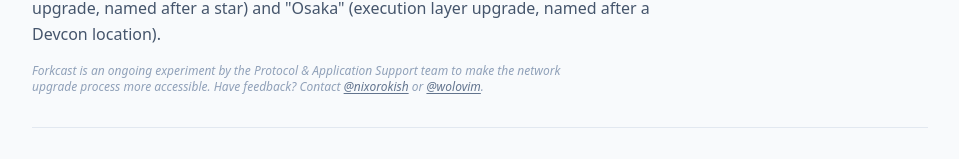
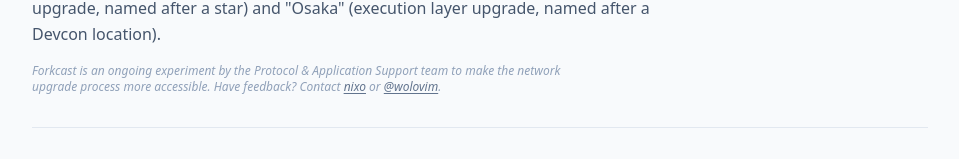
Before and after one commit to jmcpheron/forkcast, a React (Vite) app: page /upgrade/fusaka in a window 1280 px wide. Shown: the part 236-395 px from the top of the page, without its empty margins (160-1119 px from the left). Built offline with nearby package versions, Linux system fonts and the light colour scheme.

Commit message:
edit second contact info location

```diff
--- a/src/components/PublicNetworkUpgradePage.tsx
+++ b/src/components/PublicNetworkUpgradePage.tsx
@@ -658,12 +658,10 @@ const PublicNetworkUpgradePage: React.FC<PublicNetworkUpgradePageProps> = ({
               <p className="text-xs text-slate-400 italic max-w-xl">
               Forkcast is an ongoing experiment by the Protocol & Application Support team to make the network upgrade process more accessible. Have feedback? Contact{' '}
                 <a
-                  href="https://x.com/nixorokish"
-                  target="_blank"
-                  rel="noopener noreferrer"
+                  href="mailto:nixo@ethereum.org"
                   className="text-slate-500 hover:text-slate-700 underline decoration-1 underline-offset-2"
                 >
-                  @nixorokish
+                  nixo
                 </a>
                 {' '}or{' '}
                 <a
```
